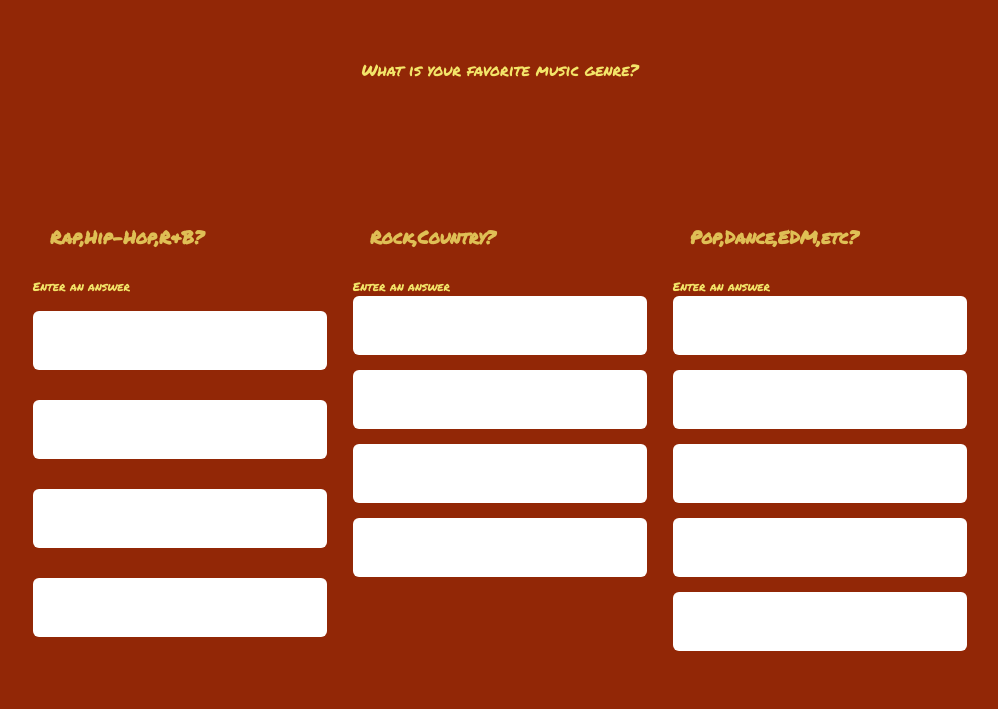
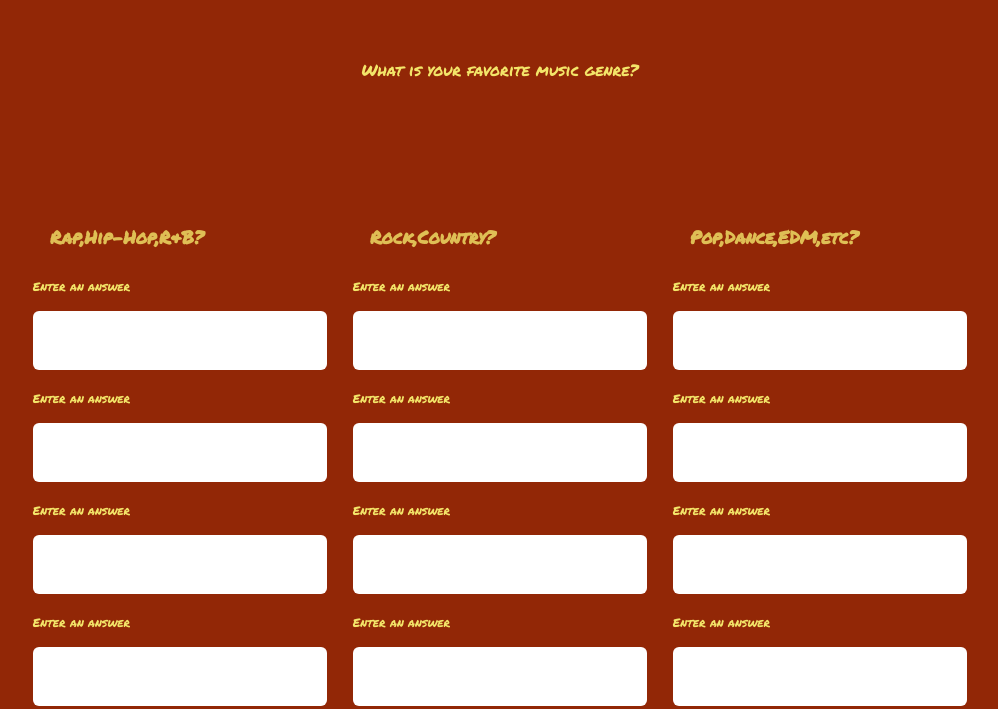
Before and after one commit to rpadilla37/C0bra129, a plain HTML site: page index.html in a window 1280 px wide. Shown: the part 184-893 px from the top of the page, without its empty margins (140-1138 px from the left). Drawn offline with Linux system fonts and the light colour scheme; a web font is replaced by a local one.

Commit message:
https://github.com/rpadilla37/C0bra129

```diff
--- a/index.html
+++ b/index.html
@@ -31,25 +31,25 @@
       <div class="bucket">
         <div class="choice-bucket">
           <h4 class="highlight">Rap,Hip-Hop,R&B?</h4>
-          <label>Enter an answer <input name="answer_1[]">
-          <input name="answer_1[]">
-          <input name="answer_1[]">
-          <input name="answer_1[]">
+          <label>Enter an answer <input name="answer_1[]"></label>
+          <label>Enter an answer <input name="answer_1[]"></label>
+          <label>Enter an answer <input name="answer_1[]"></label>
+          <label>Enter an answer <input name="answer_1[]"></label>
         </div>
         <div class="choice-bucket">
           <h4 class="highlight">Rock,Country?</h4>
-          <label>Enter an answer </label><input name="answer_2[]">
-          <input name="answer_2[]">
-          <input name="answer_2[]">
-          <input name="answer_2[]">
+          <label>Enter an answer <input name="answer_2[]"></label>
+          <label>Enter an answer <input name="answer_2[]"></label>
+          <label>Enter an answer <input name="answer_2[]"></label>
+          <label>Enter an answer <input name="answer_2[]"></label>
         </div>
         <div class="choice-bucket">
           <h4 class="highlight">Pop,Dance,EDM,etc?</h4>
-          <label>Enter an answer </label><input name="answer_3[]">
-          <input name="answer_3[]">
-          <input name="answer_3[]">
-          <input name="answer_3[]">
-          <input name="answer_3[]">
+          <label>Enter an answer <input name="answer_3[]"></label>
+          <label>Enter an answer <input name="answer_3[]"></label>
+          <label>Enter an answer <input name="answer_3[]"></label>
+          <label>Enter an answer <input name="answer_3[]"></label>
+          <label>Enter an answer <input name="answer_3[]"></label>
         </div>
       </div>
       <button type="submit" class="button-submit">Tell my fortune</button>
```
